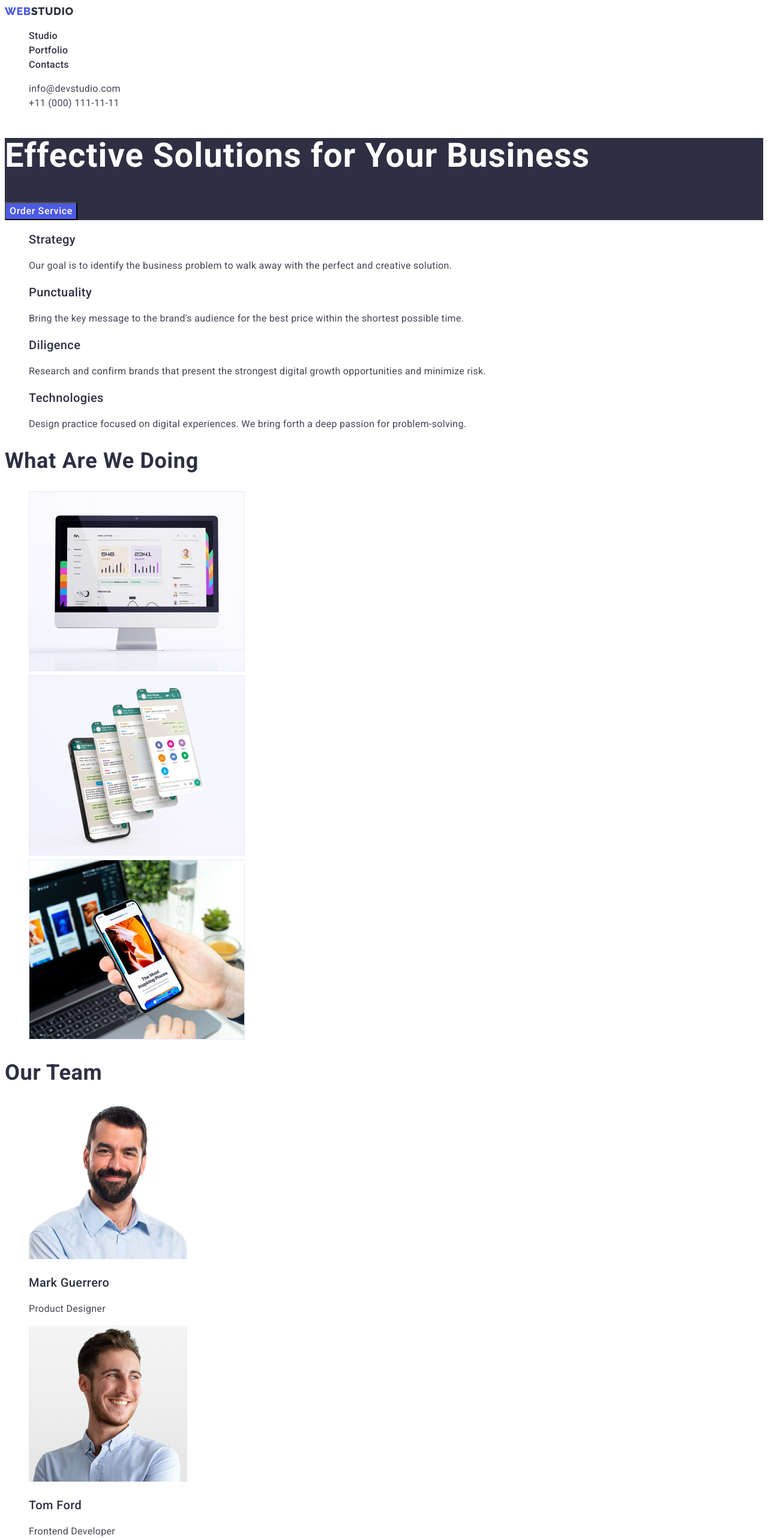
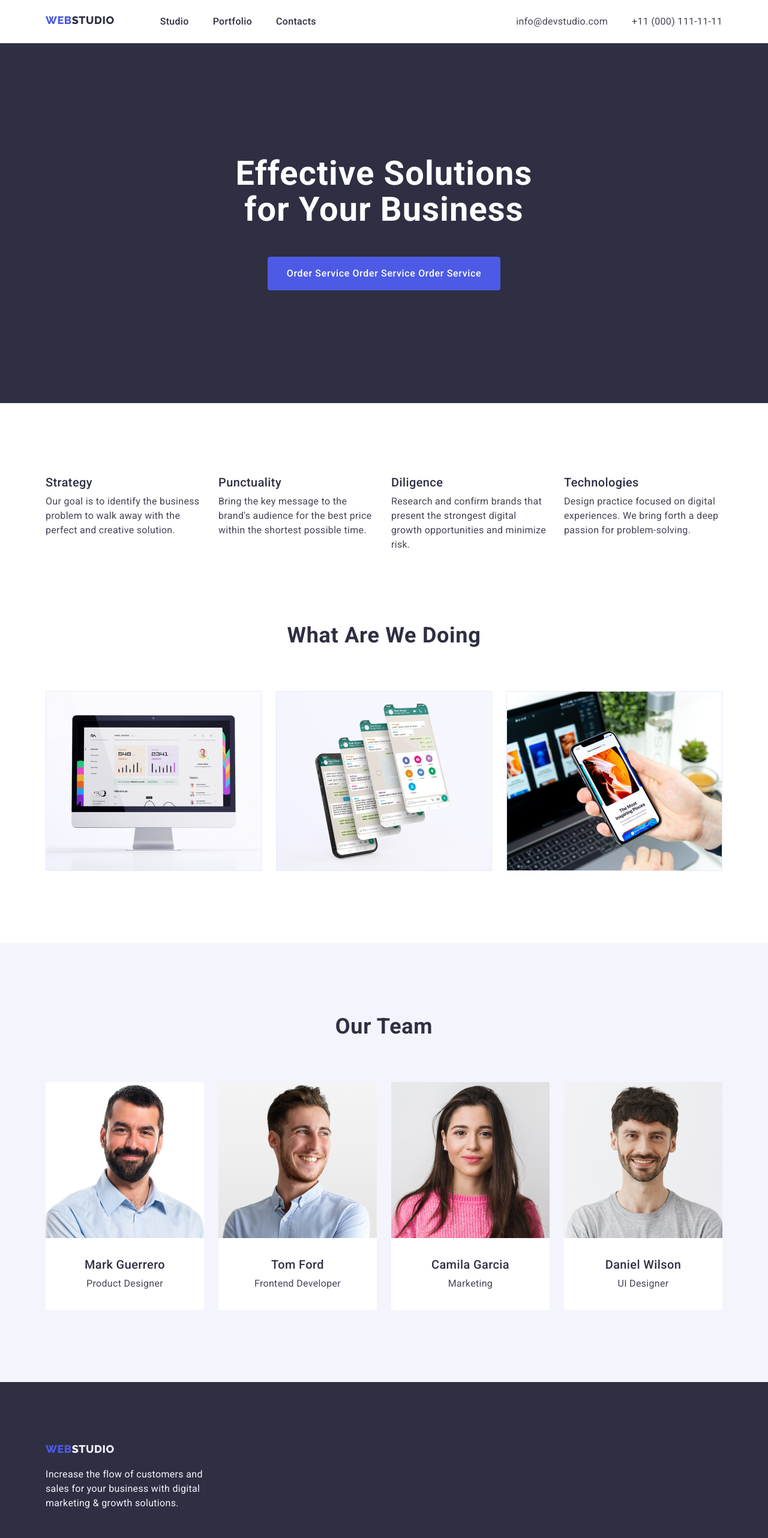
Before and after one commit to bryn0sh/webdesign3, a plain HTML site: page index.html in a window 1280 px wide. Shown: the top 2564 px of the page at 60% size. Drawn offline with nearby package versions, Linux system fonts and the light colour scheme.

Commit message:
add conteiners

```diff
--- a/css/styles.css
+++ b/css/styles.css
@@ -3,6 +3,29 @@
   --text-color: #434455;
   --logo-btn-color: #4d5ae5;
   --background-color: #2e2f42;
+}
+
+h1,
+h2,
+h3,
+h4,
+p {
+  margin-top: 0;
+  margin-bottom: 0;
+}
+
+ul,
+ol {
+  margin-top: 0;
+  margin-bottom: 0;
+  padding-left: 0;
+}
+img {
+  display: block;
+}
+
+button {
+  cursor: pointer;
 }
 
 .link {
@@ -20,6 +43,13 @@ body {
   font-weight: 400;
   line-height: 1.5;
   letter-spacing: 0.32px;
+}
+
+.conteiner {
+  width: 1158px;
+  margin: 0 auto;
+  padding-left: 15px;
+  padding-right: 15px;
 }
 /* REPETITION STYLE SECTION */
 /* 1=3 */
@@ -47,6 +77,18 @@ body {
 
 /* =======================ШАПКА======================= */
 
+.main-header {
+  padding-top: 25.5px;
+  padding-bottom: 25.5px;
+}
+
+.main-header-conteiner {
+  display: flex;
+  align-items: center;
+  justify-content: space-between;
+  height: 21px;
+}
+
 .logo {
   color: var(--background-color);
   font-family: "Raleway", sans-serif;
@@ -55,6 +97,7 @@ body {
   line-height: 1.16;
   letter-spacing: 0.54px;
   text-transform: uppercase;
+  margin-right: 76px;
 }
 
 .logo-piece {
@@ -63,6 +106,16 @@ body {
 
 .main-nav {
   font-weight: 500;
+  display: flex;
+}
+
+.menu-list {
+  display: flex;
+  align-items: center;
+}
+
+.menu-list-item:not(:last-child) {
+  margin-right: 40px;
 }
 
 .menu-link-item {
@@ -73,8 +126,17 @@ body {
   font-style: normal;
 }
 
+.adress-list {
+  display: flex;
+  align-items: center;
+}
+
 .adress-link-item {
   color: var(--text-color);
+}
+
+.tel {
+  margin-left: 40px;
 }
 
 /* =======================/ШАПКА======================= */
@@ -87,12 +149,26 @@ body {
   background-color: var(--background-color);
 }
 
+.hero-conteiner {
+  display: flex;
+  flex-direction: column;
+  align-items: center;
+
+  padding: 188px 0;
+}
+
 .main-title {
   color: #fff;
   font-size: 56px;
   font-weight: 700;
   line-height: 1.07;
   letter-spacing: 1.12px;
+  text-align: center;
+
+  width: 496px;
+  height: 120px;
+
+  margin-bottom: 48px;
 }
 
 .modal-btn {
@@ -103,19 +179,95 @@ body {
   line-height: inherit;
   font-weight: 500;
   letter-spacing: 0.64px;
+
+  padding: 16px 32px;
+
+  border-radius: 4px;
+  border: none;
 }
 
 /* ========/HERO======== */
 
 /* ========SECTION-1======== */
 
+.about-list {
+  display: flex;
+  justify-content: space-between;
+  padding: 120px 0;
+}
+.about-list-item {
+  width: 264px;
+}
+
+.about-list-item:not(:last-child) {
+  margin-right: 24px;
+}
+
+.sup-title-conteiner {
+  margin-bottom: 8px;
+}
+
 /* ========/SECTION-1======== */
 
 /* ========SECTION-2======== */
 
+.section-two {
+  padding-bottom: 120px;
+}
+
+.section-two-title {
+  display: flex;
+  justify-content: center;
+  margin-bottom: 72px;
+}
+
+.galery-list {
+  display: flex;
+  justify-content: space-between;
+}
+
 /* ========/SECTION-2======== */
 
 /* ========SECTION-3======== */
+
+.section-three {
+  background-color: #f4f4fd;
+  padding: 120px 0;
+}
+
+.section-three-title {
+  display: flex;
+  justify-content: center;
+  margin-bottom: 72px;
+}
+
+.employees-list {
+  display: flex;
+  justify-content: space-between;
+}
+
+.employees-list-item {
+  border-radius: 0px 0px 4px 4px;
+  background-color: #fff;
+  display: flex;
+  flex-direction: column;
+  align-items: center;
+}
+
+.employees-text-conteiner {
+  margin: 32px 0;
+  justify-content: center;
+  display: flex;
+  width: 232px;
+  flex-direction: column;
+  justify-content: center;
+  align-items: center;
+
+}
+
+.employees-name {
+  margin-bottom: 8px;
+}
 
 /* ========/SECTION-3======== */
 
@@ -123,11 +275,16 @@ body {
 
 /* =======================ПІДВАЛ======================= */
 
-.footer{
+.footer {
   background-color: var(--background-color);
 }
 
-.logo-footer{
+.footer-conteiner {
+  padding-top: 101px;
+  padding-bottom: 100px;
+}
+
+.logo-footer {
   color: #f4f4fd;
   font-family: Raleway;
   font-size: 18px;
@@ -137,7 +294,10 @@ letter-spacing: 0.54px;
   text-transform: uppercase;
 }
 
-.footer-text{
-  color: #F4F4FD;
+.footer-text {
+  color: #f4f4fd;
+  margin-top: 17.5px;
+  width: 264px;
+  height: 72px;
 }
 /* =======================/ПІДВАЛ======================= */
--- a/index.html
+++ b/index.html
@@ -10,15 +10,20 @@
       rel="stylesheet"
     />
     <title>Document</title>
-   <link rel="stylesheet" href="./css/styles.css">
+    <link
+      rel="stylesheet"
+      href="https://cdn.jsdelivr.net/npm/modern-normalize@2.0.0/modern-normalize.css"
+    />
+    <link rel="stylesheet" href="./css/styles.css" />
   </head>
   <body>
     <!-- ШАПКА -->
     <header class="main-header">
+      <div class="conteiner main-header-conteiner">
+        <nav class="main-nav">
           <a class="logo link" href="./index.html">
             <span class="logo-piece">WEB</span>STUDIO</a
           >
-      <nav class="main-nav">
           <ul class="menu-list list">
             <li class="menu-list-item">
               <a class="menu-link-item link" href="">Studio</a>
@@ -33,18 +38,19 @@
         </nav>
         <address class="main-adress">
           <ul class="adress-list list">
-          <li class="adress-list-item">
+            <li class="adress-list-item mail">
               <a class="adress-link-item link" href="mailto:info@devstudio.com"
                 >info@devstudio.com</a
               >
             </li>
-          <li class="adress-list-item">
+            <li class="adress-list-item tel">
               <a class="adress-link-item link" href="tel:+110001111111"
                 >+11 (000) 111-11-11</a
               >
             </li>
           </ul>
         </address>
+      </div>
     </header>
     <!-- /ШАПКА -->
 
@@ -52,48 +58,55 @@
     <main>
       <!-- HERO -->
       <section class="hero">
+        <div class="conteiner hero-conteiner">
           <h1 class="main-title">Effective Solutions for Your Business</h1>
-        <button class="modal-btn" type="button">Order Service</button>
+          <button class="modal-btn" type="button">
+            Order Service Order Service Order Service
+          </button>
+        </div>
       </section>
       <!-- /HERO -->
       <!--SECTION-1-->
       <section class="section-one">
+        <div class="conteiner section-one-conteiner">
           <h2 hidden class="section-title">About us</h2>
           <ul class="about-list list">
-          <li>
-             <h3 class="sup-title" >Strategy</h3>
+            <li class="about-list-item">
+              <h3 class="sup-title sup-title-conteiner">Strategy</h3>
               <p class="text-sup-title">
-              Our goal is to identify the business problem to walk away with the
-              perfect and creative solution.
+                Our goal is to identify the business problem to walk away with
+                the perfect and creative solution.
               </p>
             </li>
-          <li>
-            <h3 class="sup-title">Punctuality</h3>
+            <li class="about-list-item">
+              <h3 class="sup-title sup-title-conteiner">Punctuality</h3>
               <p class="text-sup-title">
                 Bring the key message to the brand's audience for the best price
                 within the shortest possible time.
               </p>
             </li>
-          <li>
-            <h3 class="sup-title">Diligence</h3>
+            <li class="about-list-item">
+              <h3 class="sup-title sup-title-conteiner">Diligence</h3>
               <p class="text-sup-title">
                 Research and confirm brands that present the strongest digital
                 growth opportunities and minimize risk.
               </p>
             </li>
-          <li>
-            <h3 class="sup-title">Technologies</h3>
+            <li class="about-list-item">
+              <h3 class="sup-title sup-title-conteiner">Technologies</h3>
               <p class="text-sup-title">
                 Design practice focused on digital experiences. We bring forth a
                 deep passion for problem-solving.
               </p>
             </li>
           </ul>
+        </div>
       </section>
       <!-- /SECTION-1 -->
       <!-- SECTION-2 -->
       <section class="section-two">
-        <h2 class="section-title">What are we doing</h2>
+        <div class="conteiner">
+          <h2 class="section-title section-two-title">What are we doing</h2>
           <ul class="galery-list list">
             <li>
               <img
@@ -123,11 +136,13 @@
               />
             </li>
           </ul>
+        </div>
       </section>
       <!-- /SECTION-2 -->
       <!-- SECTION-3 -->
       <section class="section-three">
-        <h2 class="section-title">Our Team</h2>
+        <div class="conteiner">
+          <h2 class="section-title section-three-title">Our Team</h2>
           <ul class="employees-list list">
             <li class="employees-list-item">
               <img
@@ -137,8 +152,10 @@
                 width="264"
                 height="260"
               />
-            <h3 class="sup-title">Mark Guerrero</h3>
+              <div class="employees-text-conteiner">
+                <h3 class="sup-title employees-name">Mark Guerrero</h3>
                 <p class="text-sup-title">Product Designer</p>
+              </div>
             </li>
             <li class="employees-list-item">
               <img
@@ -148,8 +165,10 @@
                 width="264"
                 height="260"
               />
-            <h3 class="sup-title">Tom Ford</h3>
+              <div class="employees-text-conteiner">
+                <h3 class="sup-title employees-name">Tom Ford</h3>
                 <p class="text-sup-title">Frontend Developer</p>
+              </div>
             </li>
             <li class="employees-list-item">
               <img
@@ -159,8 +178,10 @@
                 width="264"
                 height="260"
               />
-            <h3 class="sup-title">Camila Garcia</h3>
+              <div class="employees-text-conteiner">
+                <h3 class="sup-title employees-name">Camila Garcia</h3>
                 <p class="text-sup-title">Marketing</p>
+              </div>
             </li>
             <li class="employees-list-item">
               <img
@@ -170,23 +191,28 @@
                 width="264"
                 height="260"
               />
-            <h3 class="sup-title">Daniel Wilson</h3>
+              <div class="employees-text-conteiner">
+                <h3 class="sup-title employees-name">Daniel Wilson</h3>
                 <p class="text-sup-title">UI Designer</p>
+              </div>
             </li>
           </ul>
+        </div>
       </section>
       <!-- /SECTION-3 -->
     </main>
     <!-- /МЕЙН -->
     <!-- ПІДВАЛ -->
     <footer class="footer">
+      <div class="conteiner footer-conteiner">
         <a class="logo-footer logo link" href="./index.html"
           ><span class="logo-piece">WEB</span>STUDIO</a
         >
         <p class="footer-text">
-        Increase the flow of customers and sales for your business with digital
-        marketing & growth solutions.
+          Increase the flow of customers and sales for your business with
+          digital marketing & growth solutions.
         </p>
+      </div>
     </footer>
     <!-- /ПІДВАЛ -->
   </body>
```
Lines whose indentation alone changed are shown as unchanged.
